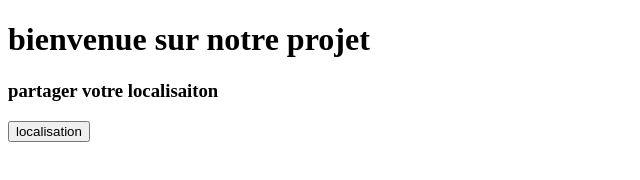
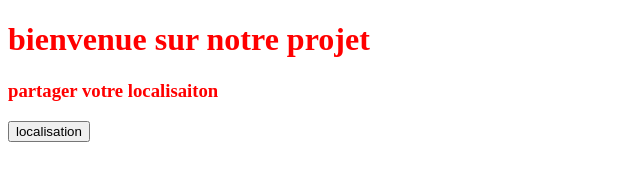
Before and after one commit to win810-ange/localisation, a plain HTML site: page index.html in a window 1280 px wide. Shown: the whole page, without its empty margins (0-640 px from the left). Drawn offline with Linux system fonts and the light colour scheme.

Commit message:
Add inline CSS to change body text color to red

```diff
--- a/index.html
+++ b/index.html
@@ -5,6 +5,11 @@
     <meta name="viewport" content="width=device-width, initial-scale=1.0">
     <script src="main.js" defer></script>
     <title>Document</title>
+    <style>
+        body{
+            color : red;
+        }
+    </style>
 </head>
 <body>
     <div>
```
